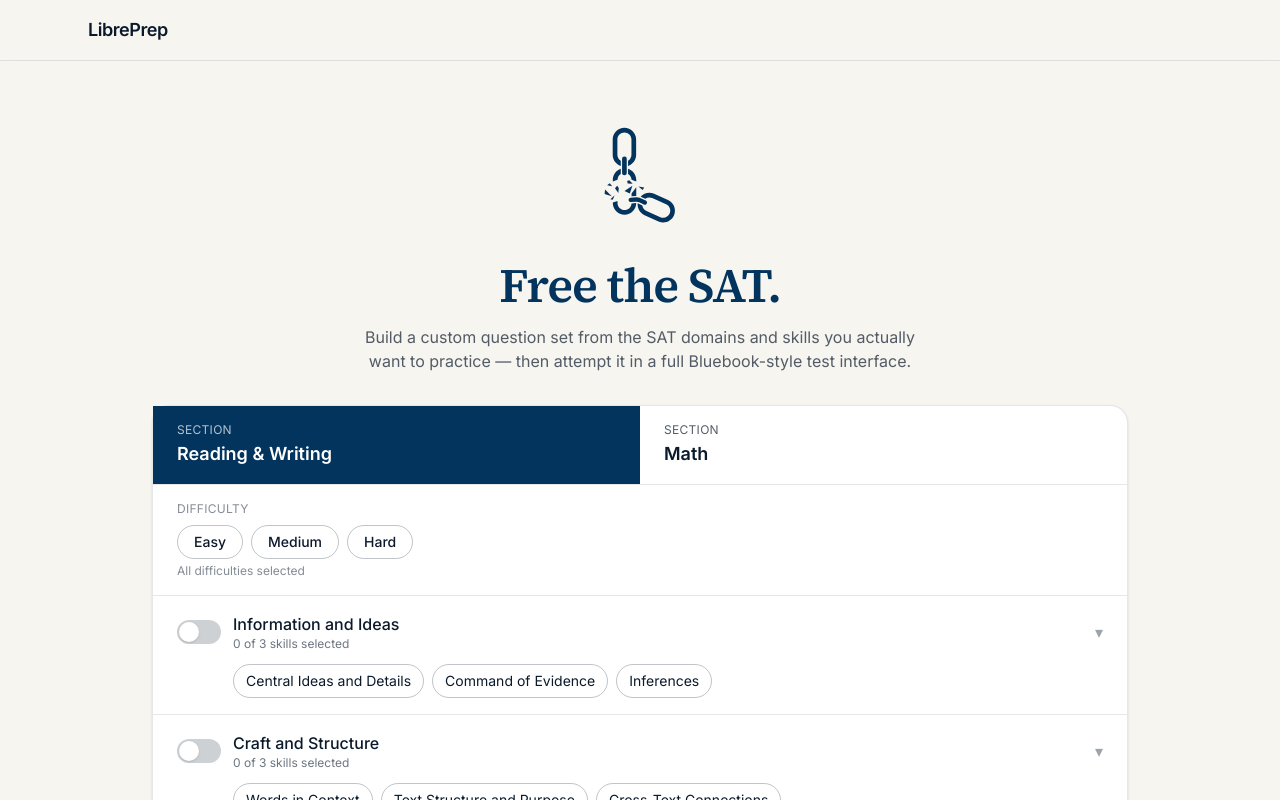
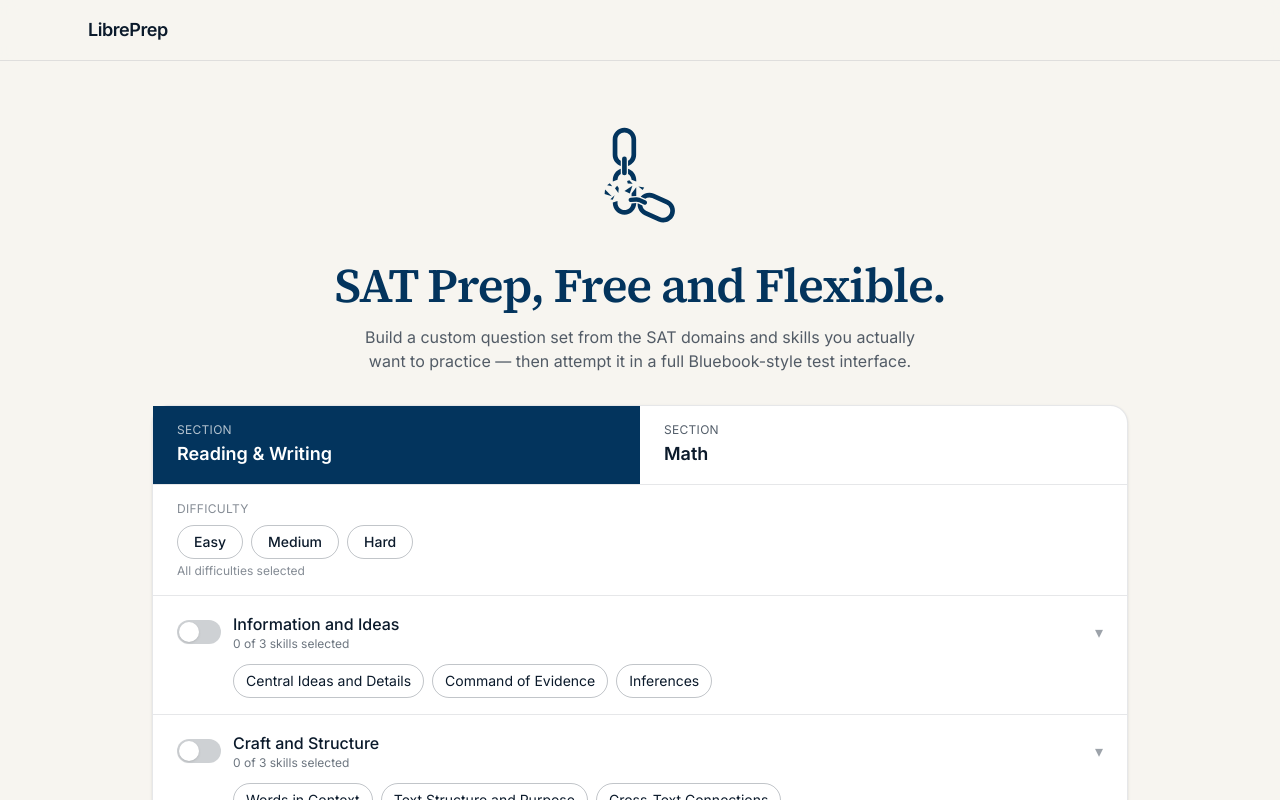
Before and after one commit to crebro/libreprep, a Next.js app: page / in a window 1280 px wide. Shown: the top 800 px of the page. Built offline with nearby package versions, Linux system fonts and the light colour scheme.

Commit message:
fix: update main text on hero

```diff
--- a/app/page.tsx
+++ b/app/page.tsx
@@ -116,7 +116,7 @@ export default function HomePage() {
       <section className="mx-auto max-w-6xl px-6 pb-8 pt-14 text-center">
         <Image src="/libreprep-logo.svg" alt="Libreprep Logo" width={200} height={200} className="mx-auto mb-6 w-30 h-30" />
         <h1 className="font-serif text-5xl font-semibold tracking-tight text-[#03345D]">
-          Free the SAT.
+          SAT Prep, Free and Flexible.
         </h1>
         <p className="mx-auto mt-4 max-w-xl text-base text-[#0b1a2b]/70">
           Build a custom question set from the SAT domains and skills you actually want to
```
